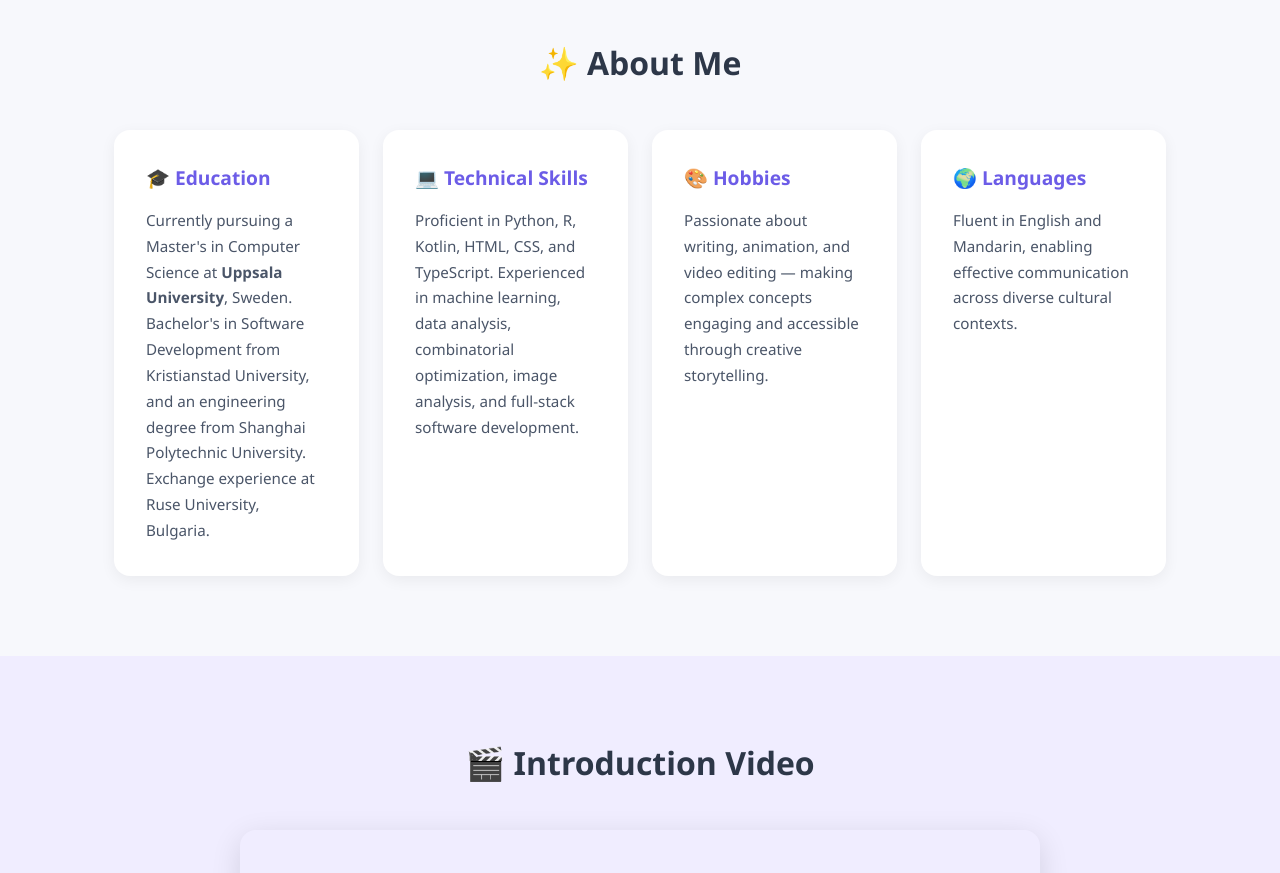
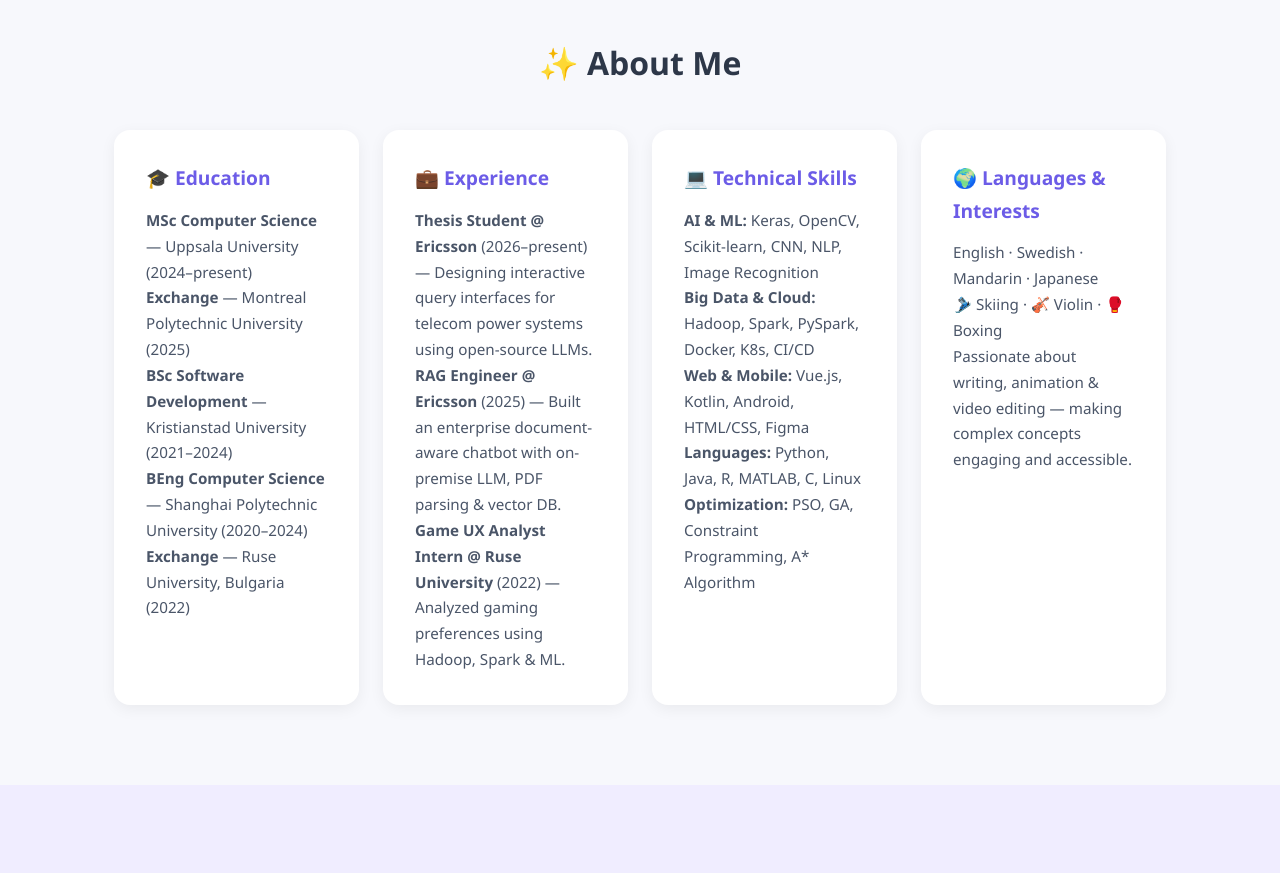
Before and after one commit to Shirely5752/Tangtang-UI, a React (Create React App) app: page / in a window 1280 px wide. Shown: the part 780-1653 px from the top of the page. Built offline with nearby package versions, Linux system fonts and the light colour scheme; grey boxes are pictures that could not be loaded.

Commit message:
Update About Me with latest resume content

```diff
--- a/src/components/Content.tsx
+++ b/src/components/Content.tsx
@@ -7,8 +7,8 @@ const Content = () => {
       <section className="hero">
         <div className="hero__text">
           <h1>Hi, I'm <span className="highlight">Tingting Lyu</span> 👋</h1>
-          <p>Software Developer · Data Enthusiast · Creative Storyteller</p>
-          <p className="hero__sub">Based in Sweden 🇸🇪 | Passionate about combining technology with creativity</p>
+          <p>Software Developer · AI & ML Enthusiast · Data Analyst · Creative Storyteller</p>
+          <p className="hero__sub">Stockholm, Sweden 🇸🇪 | Ericsson Thesis Student | MSc Computer Science @ Uppsala University</p>
           <div className="hero__buttons">
             <a href="#projects" className="btn btn--primary">View Projects</a>
             <a href="#contact" className="btn btn--outline">Contact Me</a>
@@ -23,28 +23,38 @@ const Content = () => {
           <div className="card">
             <h3>🎓 Education</h3>
             <p>
-              Currently pursuing a Master's in Computer Science at <strong>Uppsala University</strong>, Sweden.
-              Bachelor's in Software Development from Kristianstad University, and an engineering degree from
-              Shanghai Polytechnic University. Exchange experience at Ruse University, Bulgaria.
+              <strong>MSc Computer Science</strong> — Uppsala University (2024–present)<br />
+              <strong>Exchange</strong> — Montreal Polytechnic University (2025)<br />
+              <strong>BSc Software Development</strong> — Kristianstad University (2021–2024)<br />
+              <strong>BEng Computer Science</strong> — Shanghai Polytechnic University (2020–2024)<br />
+              <strong>Exchange</strong> — Ruse University, Bulgaria (2022)
+            </p>
+          </div>
+          <div className="card">
+            <h3>💼 Experience</h3>
+            <p>
+              <strong>Thesis Student @ Ericsson</strong> (2026–present) — Designing interactive query interfaces for telecom power systems using open-source LLMs.<br />
+              <strong>RAG Engineer @ Ericsson</strong> (2025) — Built an enterprise document-aware chatbot with on-premise LLM, PDF parsing & vector DB.<br />
+              <strong>Game UX Analyst Intern @ Ruse University</strong> (2022) — Analyzed gaming preferences using Hadoop, Spark & ML.
             </p>
           </div>
           <div className="card">
             <h3>💻 Technical Skills</h3>
             <p>
-              Proficient in Python, R, Kotlin, HTML, CSS, and TypeScript. Experienced in machine learning,
-              data analysis, combinatorial optimization, image analysis, and full-stack software development.
+              <strong>AI & ML:</strong> Keras, OpenCV, Scikit-learn, CNN, NLP, Image Recognition<br />
+              <strong>Big Data & Cloud:</strong> Hadoop, Spark, PySpark, Docker, K8s, CI/CD<br />
+              <strong>Web & Mobile:</strong> Vue.js, Kotlin, Android, HTML/CSS, Figma<br />
+              <strong>Languages:</strong> Python, Java, R, MATLAB, C, Linux<br />
+              <strong>Optimization:</strong> PSO, GA, Constraint Programming, A* Algorithm
             </p>
           </div>
           <div className="card">
-            <h3>🎨 Hobbies</h3>
+            <h3>🌍 Languages & Interests</h3>
             <p>
-              Passionate about writing, animation, and video editing — making complex concepts engaging
-              and accessible through creative storytelling.
+              English · Swedish · Mandarin · Japanese<br />
+              🎿 Skiing · 🎻 Violin · 🥊 Boxing<br />
+              Passionate about writing, animation & video editing — making complex concepts engaging and accessible.
             </p>
-          </div>
-          <div className="card">
-            <h3>🌍 Languages</h3>
-            <p>Fluent in English and Mandarin, enabling effective communication across diverse cultural contexts.</p>
           </div>
         </div>
       </section>
```
